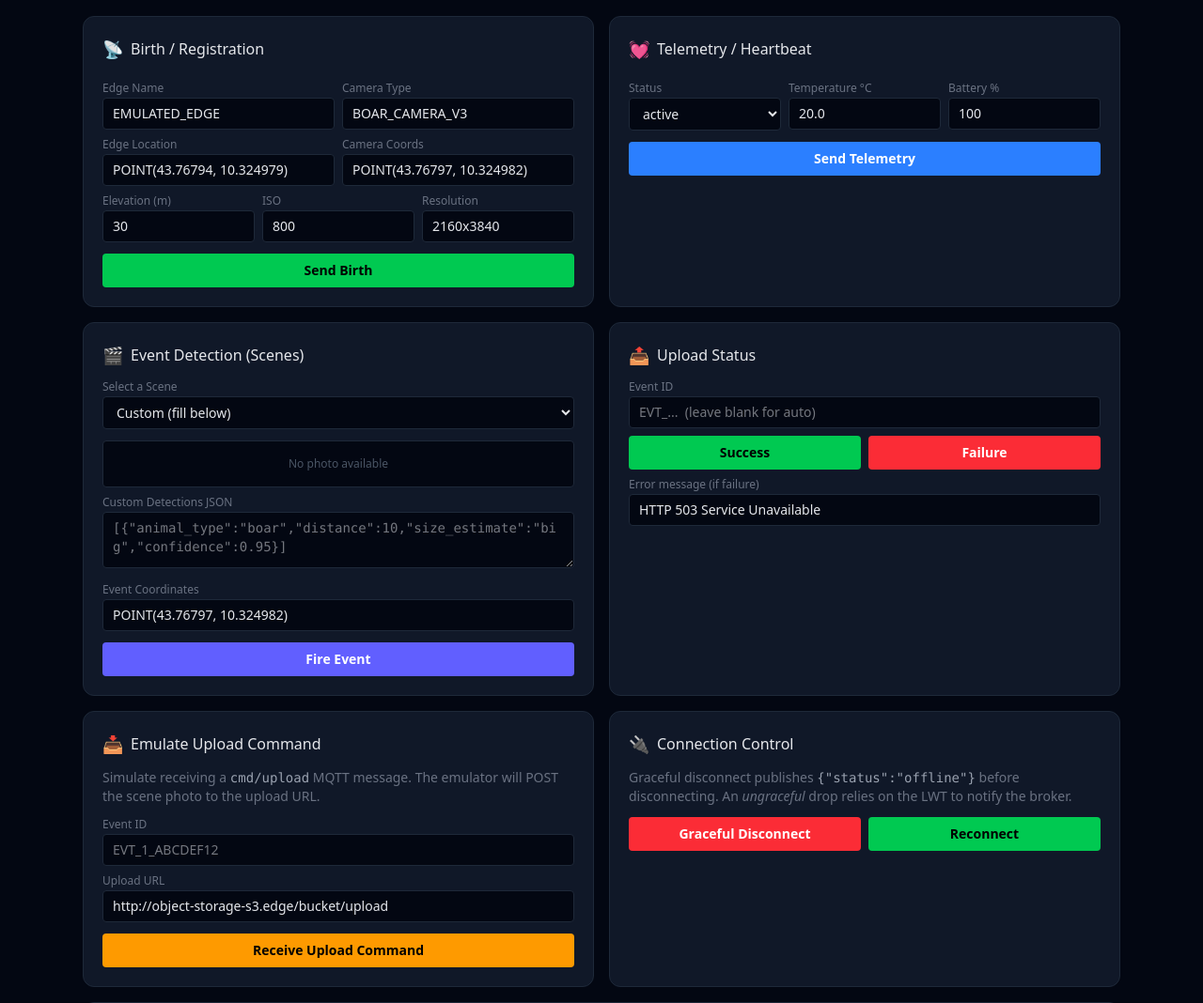
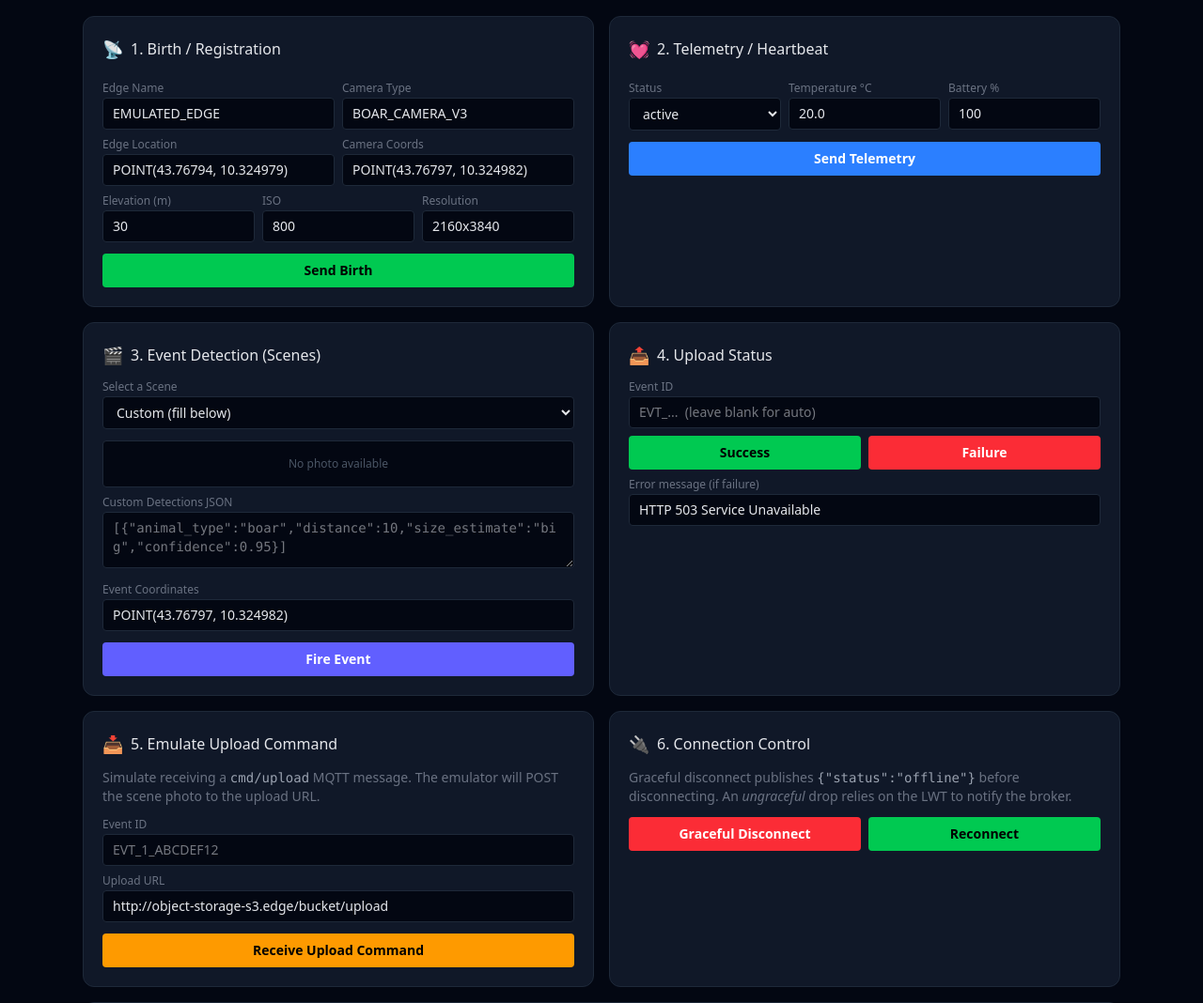
Before and after one commit to lorenzo-cmyk/PF_NA_2025_26, a FastAPI app: template src/services/camera-emulator/camera_emulator/templates/dashboard.html in a window 1280 px wide. Shown: the part 128-1196 px from the top of the page at 94% size. Run offline with FastAPI, Linux system fonts and the light colour scheme; the template is opened without the code that fills it, so the values that code supplies are empty.

Commit message:
feat: add numbering to sections in dashboard for improved clarity

```diff
--- a/src/services/camera-emulator/camera_emulator/templates/dashboard.html
+++ b/src/services/camera-emulator/camera_emulator/templates/dashboard.html
@@ -31,7 +31,8 @@
 
             <!-- 1. Birth / Registration -->
             <div class="bg-gray-900 border border-gray-800 rounded-xl p-5">
-                <h2 class="text-base mb-3 flex items-center gap-2"><span class="text-lg">📡</span> Birth / Registration
+                <h2 class="text-base mb-3 flex items-center gap-2"><span class="text-lg">📡</span> 1. Birth /
+                    Registration
                 </h2>
                 <div class="flex gap-2">
                     <div class="flex-1"><label class="block text-xs text-gray-500 mb-0.5 mt-2">Edge Name</label><input
@@ -74,7 +75,8 @@
 
             <!-- 2. Telemetry -->
             <div class="bg-gray-900 border border-gray-800 rounded-xl p-5">
-                <h2 class="text-base mb-3 flex items-center gap-2"><span class="text-lg">💓</span> Telemetry / Heartbeat
+                <h2 class="text-base mb-3 flex items-center gap-2"><span class="text-lg">💓</span> 2. Telemetry /
+                    Heartbeat
                 </h2>
                 <div class="flex gap-2">
                     <div class="flex-1">
@@ -102,7 +104,7 @@
 
             <!-- 3. Event / Scene -->
             <div class="bg-gray-900 border border-gray-800 rounded-xl p-5">
-                <h2 class="text-base mb-3 flex items-center gap-2"><span class="text-lg">🎬</span> Event Detection
+                <h2 class="text-base mb-3 flex items-center gap-2"><span class="text-lg">🎬</span> 3. Event Detection
                     (Scenes)</h2>
                 <label class="block text-xs text-gray-500 mb-0.5 mt-2">Select a Scene</label>
                 <select id="scene-select" onchange="updateScenePreview()"
@@ -133,7 +135,7 @@
 
             <!-- 4. Upload Status -->
             <div class="bg-gray-900 border border-gray-800 rounded-xl p-5">
-                <h2 class="text-base mb-3 flex items-center gap-2"><span class="text-lg">📤</span> Upload Status</h2>
+                <h2 class="text-base mb-3 flex items-center gap-2"><span class="text-lg">📤</span> 4. Upload Status</h2>
                 <label class="block text-xs text-gray-500 mb-0.5 mt-2">Event ID</label>
                 <input id="up-evid" placeholder="EVT_...  (leave blank for auto)"
                     class="w-full px-2.5 py-1.5 rounded border border-gray-800 bg-gray-950 text-gray-200 text-sm">
@@ -152,7 +154,7 @@
 
             <!-- 5. Emulate Upload Command -->
             <div class="bg-gray-900 border border-gray-800 rounded-xl p-5">
-                <h2 class="text-base mb-3 flex items-center gap-2"><span class="text-lg">📥</span> Emulate Upload
+                <h2 class="text-base mb-3 flex items-center gap-2"><span class="text-lg">📥</span> 5. Emulate Upload
                     Command</h2>
                 <p class="text-sm text-gray-500 mb-3">
                     Simulate receiving a <code class="text-gray-400">cmd/upload</code> MQTT message.
@@ -171,7 +173,7 @@
 
             <!-- 6. Connection control -->
             <div class="bg-gray-900 border border-gray-800 rounded-xl p-5">
-                <h2 class="text-base mb-3 flex items-center gap-2"><span class="text-lg">🔌</span> Connection Control
+                <h2 class="text-base mb-3 flex items-center gap-2"><span class="text-lg">🔌</span> 6. Connection Control
                 </h2>
                 <p class="text-sm text-gray-500 mb-3">
                     Graceful disconnect publishes <code class="text-gray-400">{"status":"offline"}</code> before
```
